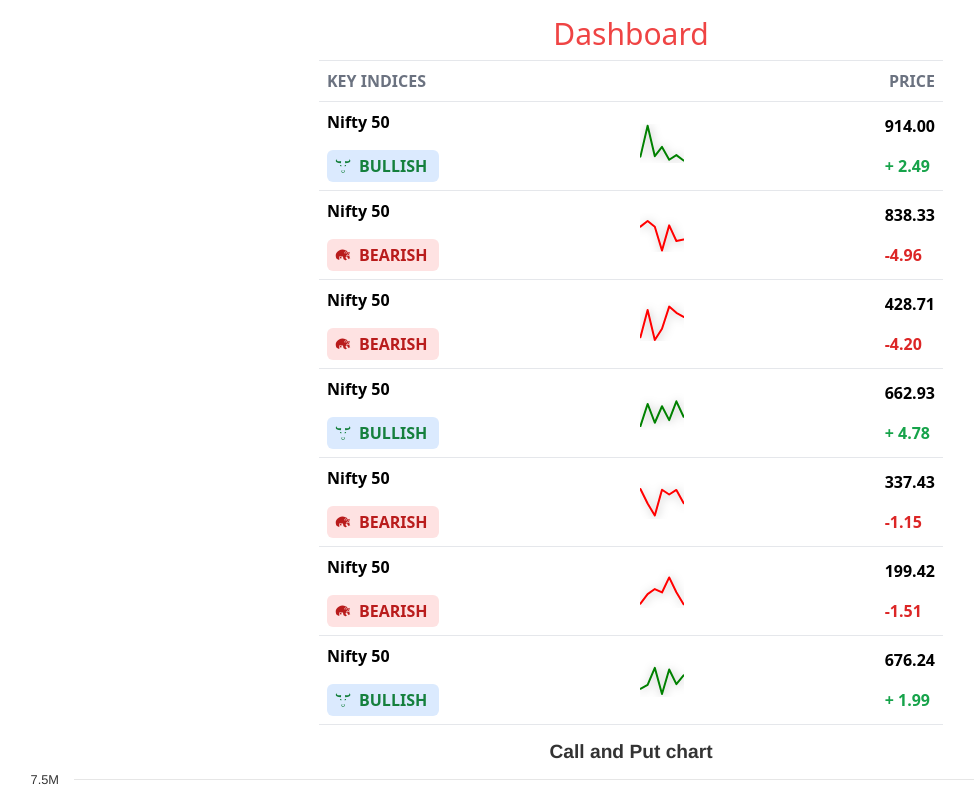
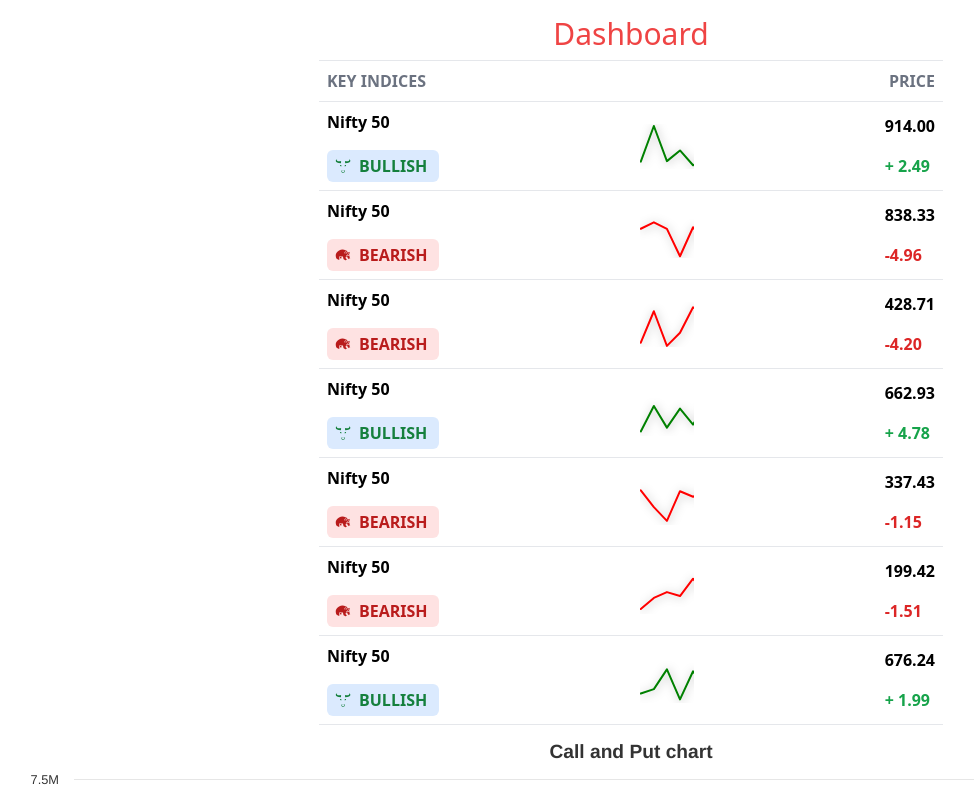
Before and after one commit to pankajVayuz/high-chart, a React (Create React App) app: page / in a window 1280 px wide. Shown: the top 800 px of the page, without its empty margins (9-983 px from the left). Built offline with nearby package versions, Linux system fonts and the light colour scheme.

Commit message:
git push

```diff
--- a/src/components/keyIndicate/LiveRandomDataChart .js
+++ b/src/components/keyIndicate/LiveRandomDataChart .js
@@ -2,46 +2,51 @@ import React from 'react';
 import Highcharts from 'highcharts';
 import HighchartsReact from 'highcharts-react-official';
 
-const LineChart = ({rate,chartData}) => {
-  // Define the rate
-//   const rate = 600; // Change this to your desired rate
-
-
-  const color =  rate<0 ? 'red' : 'green';
+const LineChart = ({ rate, chartData }) => {
+  const color = rate < 0 ? 'red' : 'green';
 
   const options = {
     chart: {
       type: 'line',
-      height: 64, // Set the height to 64px
-      width: 64, // Set the width to 64px
+      height: 70,
+      width: 100,
     },
     title: {
-      text: null, // Hide the chart title
+      text: null,
     },
     xAxis: {
-      visible: false, // Hide the x-axis
+      visible: false,
     },
     yAxis: {
-      visible: false, // Hide the y-axis
+      visible: false,
     },
     legend: {
-      enabled: false, // Hide the legend
+      enabled: false,
     },
     credits: {
-      enabled: false // Hide the Highcharts logo
+      enabled: false,
     },
     plotOptions: {
       series: {
         marker: {
-          enabled: false, // Hide data markers
-        },shadow: {
-          color: 'rgba(0,0,0,0.3)', // Shadow color
-          offsetX: 1, // Horizontal offset
-          offsetY: 1, // Vertical offset
-          opacity: 0.8, // Shadow opacity
-          width: 10 // Shadow width
-        }
+          enabled: false,
+        },
+        shadow: {
+          color: 'rgba(0,0,0,0.3)',
+          offsetX: 1,
+          offsetY: 1,
+          opacity: 0.8,
+          width: 10,
+        },
       },
+    },
+    tooltip: {
+      style: {
+        fontSize: '8px',
+        padding: '2px',
+      },
+      width: 36, // Adjust tooltip width as needed
+      height: 36, // Adjust tooltip height as needed
     },
     series: [{
       data: chartData,
```
